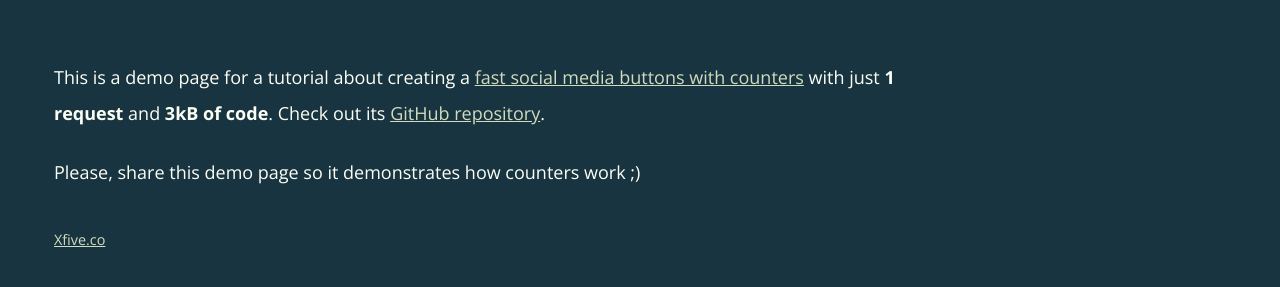
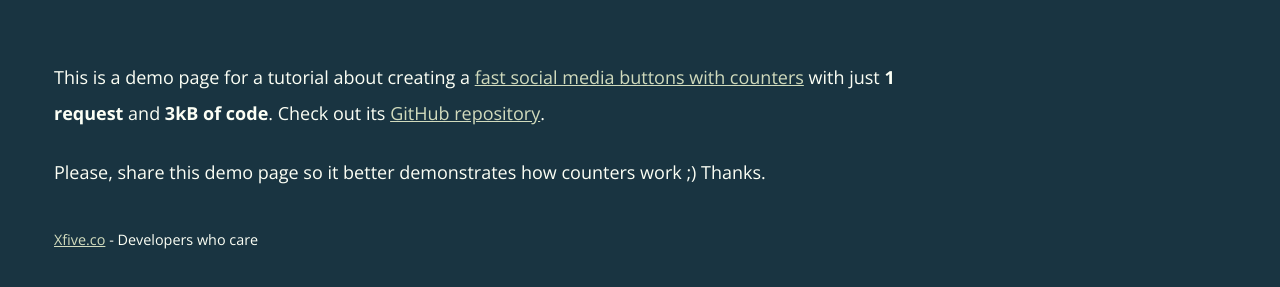
Before and after one commit to xfiveco/fast-social-media-buttons, a website with bundled scripts: page index.html in a window 1280 px wide. Shown: the part 553-840 px from the top of the page. Built offline with nearby package versions, Linux system fonts and the light colour scheme; no server answers.

Commit message:
Minor content update

```diff
--- a/index.html
+++ b/index.html
@@ -78,8 +78,8 @@
       </ul>
     </div>
     <p>This is a demo page for a tutorial about creating a <a href="https://www.xfive.co/blog/lighting-fast-social-media-buttons-with-counters/" target="_blank">fast social media buttons with counters</a> with just <strong>1 request</strong> and <strong>3kB of code</strong>. Check out its <a href="https://github.com/xfiveco/fast-social-media-buttons/">GitHub repository</a>.</p>
-    <p>Please, share this demo page so it demonstrates how counters work ;) </p>
-    <p class="c-footer"><a href="https://www.xfive.co/">Xfive.co</a></p>
+    <p>Please, share this demo page so it better demonstrates how counters work ;) Thanks.</p>
+    <p class="c-footer"><a href="https://www.xfive.co/">Xfive.co</a> - Developers who care</p>
   </div>
   <!-- / .c-container -->
   <script src="dist/js/bundle.js" async></script>
```
